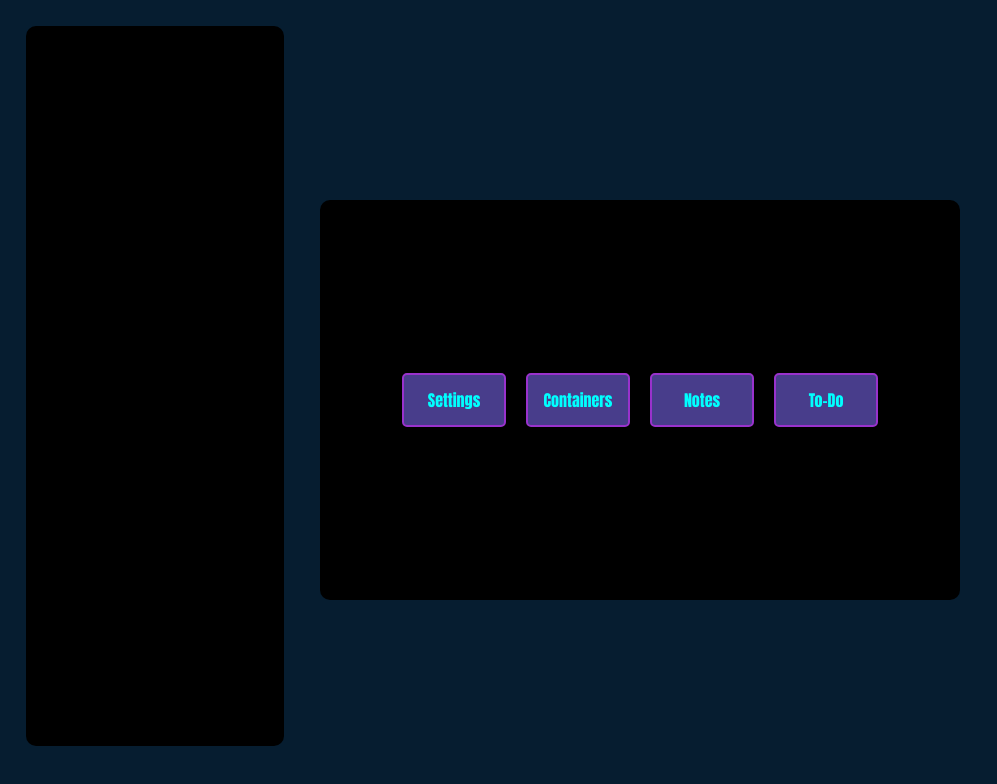
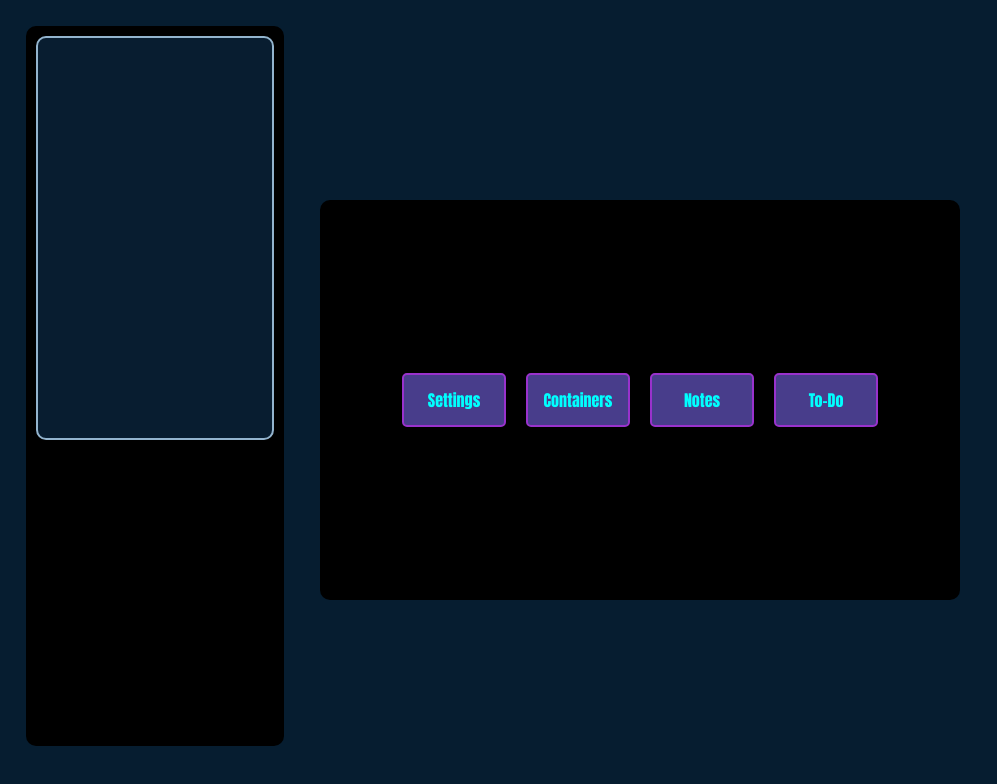
Before and after one commit to JanP1/Vite-React-Sandbox, a React (Vite) app: page / in a window 1280 px wide. Shown: the top 784 px of the page, without its empty margins (0-997 px from the left). Built offline with nearby package versions, Linux system fonts and the light colour scheme.

Commit message:
Added todolist

```diff
--- a/src/App.css
+++ b/src/App.css
@@ -22,6 +22,15 @@
   height: 90%;
   border-radius: 10px;
   background-color: black;
+}
+
+.to-do-list {
+  width: auto;
+  height: 400px;
+  margin: 10px 10px 10px 10px;
+  background-color: #081d30;
+  border-radius: 10px;
+  border: #93b4ce 2px solid;
 }
 
 .grid-area-2 {
--- a/src/App.tsx
+++ b/src/App.tsx
@@ -15,7 +15,7 @@ function App() {
       <>
       <div className='grid-area-1'>
         <div className='to-do-container'>
-
+          <div className='to-do-list'></div>
         </div>
       </div>
       <div className='grid-area-2'>
```
